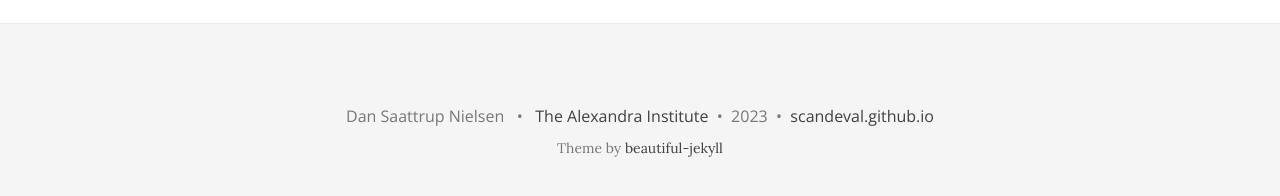
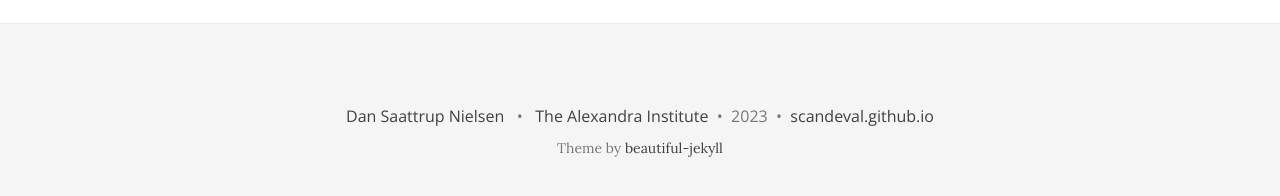
Before and after one commit to ScandEval/scandeval.github.io, a Jekyll site: the page built from nlu-benchmark.md, in a window 1280 px wide. Shown: the part 679-875 px from the top of the page. Built offline with Jekyll 4.4.1, drawn with Linux system fonts in a browser that asks for light colours; nearby versions of some CDN libraries.

Commit message:
feat: Add name-url

```diff
--- a/_config.yml
+++ b/_config.yml
@@ -59,6 +59,7 @@
 # Important: you must keep the "name" parameter, everything else you can remove
 author:
   name: Dan Saattrup Nielsen
+  name-url: https://saattrupdan.github.io/
   affiliation: The Alexandra Institute
   affiliation-url: https://alexandra.dk/
 
--- a/_includes/footer-minimal.html
+++ b/_includes/footer-minimal.html
@@ -1,6 +1,6 @@
 <footer class="footer-min">
   <div class="text-muted">
-	{{ site.author.name }}
+    <a href="{{ site.author.name-url }}">{{ site.author.name}}</a>
 	&nbsp;&nbsp;&bull;&nbsp;&nbsp;
     <a href="{{ site.author.affiliation-url }}">{{ site.author.affiliation }}</a>
 	&nbsp;&nbsp;&bull;&nbsp;&nbsp;
--- a/_includes/footer.html
+++ b/_includes/footer.html
@@ -24,7 +24,7 @@
           {%- endfor -%}
         </ul>
       <p class="copyright text-muted">
-      {{ site.author.name }}
+      <a href="{{ site.author.name-url }}">{{ site.author.name}}</a>
 	  &nbsp;&nbsp;&bull;&nbsp;&nbsp;
       <a href="{{ site.author.affiliation-url }}">{{ site.author.affiliation }}</a>
       &nbsp;&bull;&nbsp;
```
